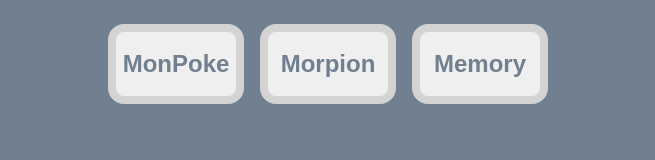
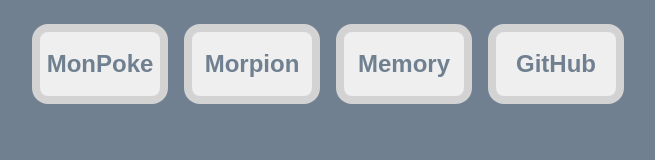
Before and after one commit to MgxBarr/MgxBarr.github.io, a plain HTML site: page index.html in a window 1280 px wide. Shown: the whole page, without its empty margins (304-959 px from the left). Drawn offline with Linux system fonts and the light colour scheme.

Commit message:
add button GitHub

```diff
--- a/index.html
+++ b/index.html
@@ -11,5 +11,6 @@
         <button id="idbouton" onClick="Javascript:window.document.location.href='https://MgxBarr.github.io/monPoke';">MonPoke</button>
         <button id="idbouton" onClick="Javascript:window.document.location.href='https://MgxBarr.github.io/morpion';">Morpion</button>
         <button id="idbouton" onClick="Javascript:window.document.location.href='https://MgxBarr.github.io/memory';">Memory</button>
+        <button id="idbouton" onClick="Javascript:window.document.location.href='https://github.com/MgxBarr';">GitHub</button>
 </body>
 </html>
```
